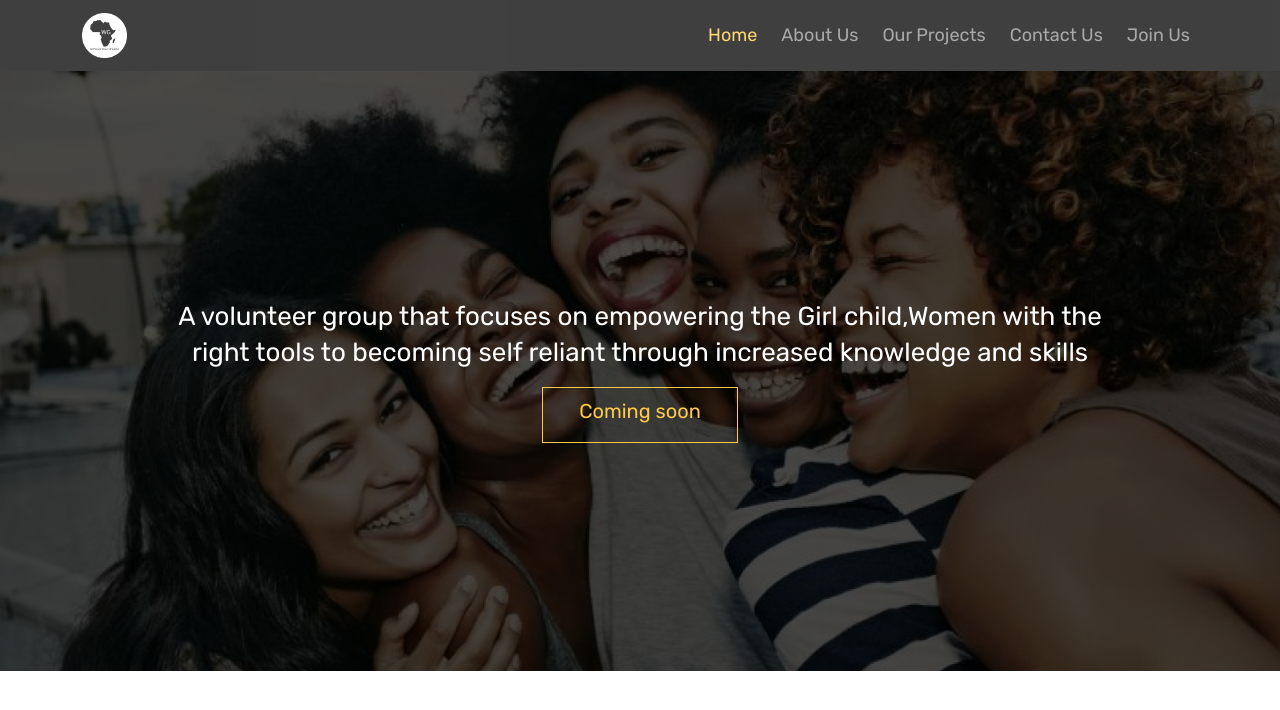
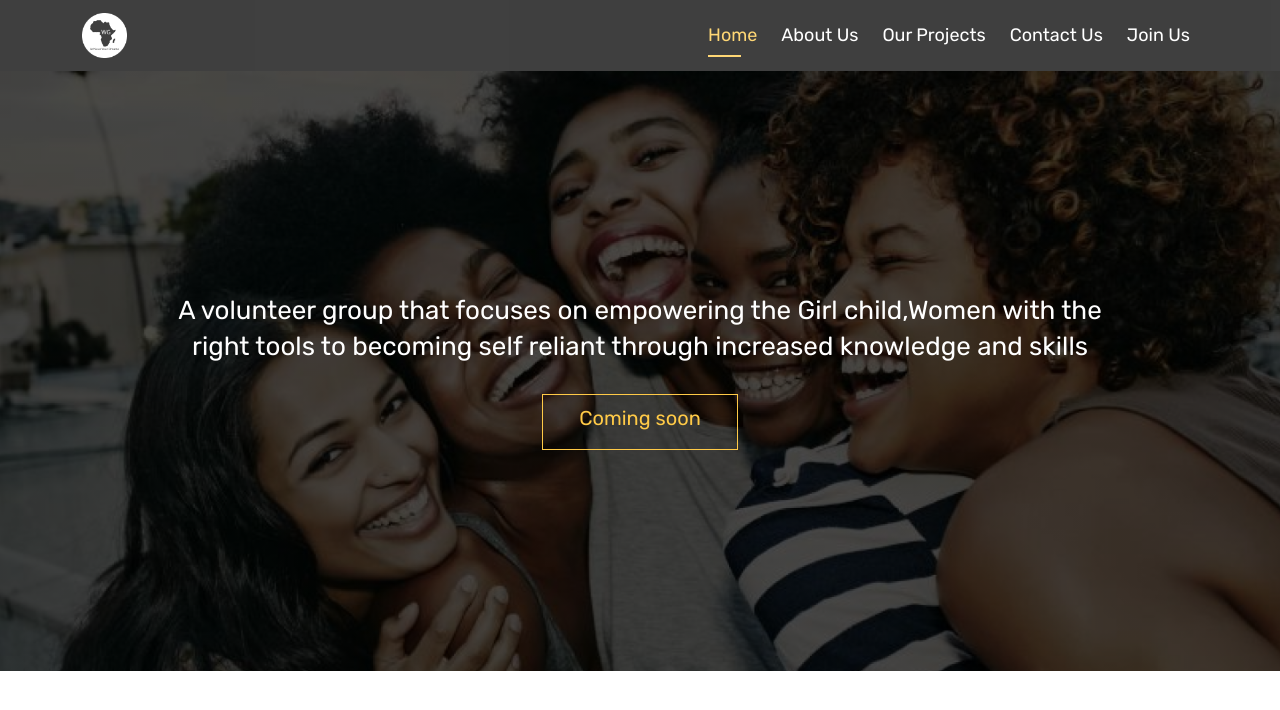
Before and after one commit to winninggodspower/womengoals, a Python web app: template templates/index.html in a window 1280 px wide. Shown: the top 710 px of the page. Run offline with Jinja, Linux system fonts and the light colour scheme; the template is opened without the code that fills it, so the values that code supplies are empty.

Commit message:
done with animation

```diff
--- a/static/css/main.css
+++ b/static/css/main.css
@@ -33,6 +33,34 @@
     font-size: 18px;
     font-weight: 400;
     line-height: 21px;
+    color: white;
+
+    position: relative;
+    transition: all 0.6s;
+}
+
+.nav-link::before,
+[aria-current]::before{
+    position: absolute;
+    content: "";
+
+    left: 0.5rem;
+    bottom: -3px;
+    width: 50%;
+    height: 2px;
+    background-color: var(--amber);
+
+    transform: scaleX(0);
+    transform-origin: left;
+    transition: all 0.6s;
+}
+
+[aria-current]::before{
+    transform: scaleX(1);
+}
+
+.nav-link:hover::before{
+    transform: scale(1);
 }
 
 .nav-link:hover{
@@ -62,6 +90,8 @@ section#hero-section{
     font-size: 26px;
     font-weight: 400;
     line-height: 36px;
+
+    margin-bottom: 29px !important;
 }
 
 #call-to-action-btn{
@@ -71,14 +101,31 @@ section#hero-section{
     height: 56px;
 
     font-size: 20px !important;
+    position: relative;
+    overflow: hidden;
+    z-index: 1;
+    transition: all 0.6s;
 }
 
 #call-to-action-btn:hover{
-    color: black !important;
-/*
-    // On click
-// Navigate to: "Frame 3";
-// Animate: Move in Right;
-// Spring: { mass: 1, stiffness: 80, damping: 20 }; */
+    background-color: transparent;
+    color: black;
+}
 
+#call-to-action-btn::before{
+    content: "";
+    position: absolute;
+    left: 0;
+    top: 0;
+    width: 99%;
+    height: 100%;
+    z-index: -1;
+    background-color: var(--amber);
+
+    transform: translateX(-100%);
+    transition: all 0.3s;
 }
+
+#call-to-action-btn:hover::before{
+    transform: translateX(0);
+}
```
